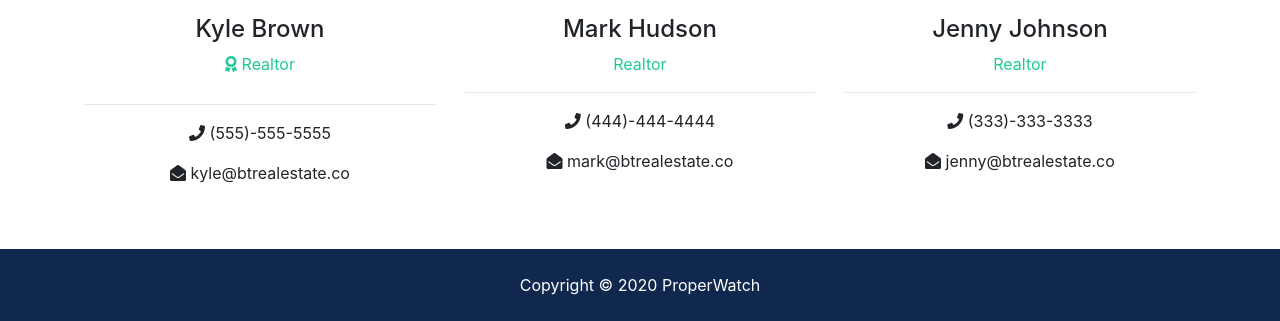
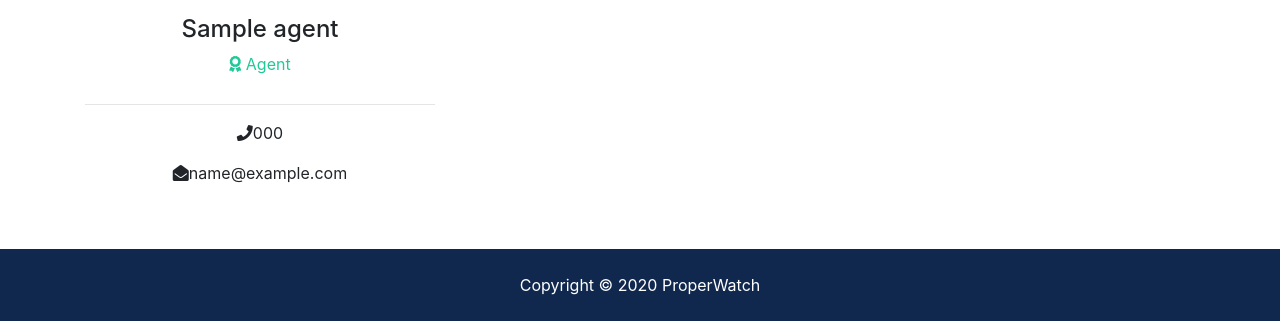
Before and after one commit to nickmwangemi/PropertyWatch, a Django app: page /about in a window 1280 px wide. Shown: the part 1717-2038 px from the top of the page. Run offline with Django 3.2, Linux system fonts and the light colour scheme; tables that the repository leaves empty hold one stand-in row (values such as "Sample post"); grey boxes marked "Sample" are stand-in pictures; some libraries are stand-ins or nearby versions.

Commit message:
Added template tags to render about page

```diff
--- a/pages/views.py
+++ b/pages/views.py
@@ -1,9 +1,26 @@
 from django.shortcuts import render,redirect
+from listings.models import Listing
+from agents.models import Agent
 
 
 # Create your views here.
 def index(request):
-    return render(request,'pages/index.html')
+    listings = Listing.objects.order_by('-list_date').filter(is_published=True)[:3]
+    context = {
+        'listings':listings,
+    }
+    return render(request,'pages/index.html',context)
 
 def about(request):
-    return render(request,'pages/about.html')
+    # Get all agents
+    agents = Agent.objects.order_by('-hire_date')
+
+    # Get MVP
+    mvp_agents = Agent.objects.all().filter(is_mvp=True)
+
+    context = {
+        'agents':agents,
+        'mvp_agents':mvp_agents,
+    }
+
+    return render(request,'pages/about.html',context)
--- a/templates/pages/about.html
+++ b/templates/pages/about.html
@@ -41,16 +41,21 @@
             commodi id libero eveniet harum perferendis laborum molestias quia.</p>
         </div>
         <div class="col-md-4">
-          <div class="card">
-            <img class="card-img-top" src="assets/img/realtors/kyle.jpg" alt="Seller of the month">
-            <div class="card-body">
-              <h5 class="card-title">Seller Of The Month</h5>
-              <h6 class="text-secondary">Kyle Brown</h6>
-              <p class="card-text">Lorem ipsum dolor sit amet consectetur adipisicing elit. Omnis nesciunt amet, illo itaque similique repellat.
-                content.
+          {% if mvp_agents %}
+            {% for agent in mvp_agents %}
+              <div class="card">
+              <img class="card-img-top" src="{{ agent.photo.url }}" alt="Seller of the month">
+              <div class="card-body">
+              <h5 class="card-title">Agent Of The Month</h5>
+              <h6 class="text-secondary">{{ agent.name }}</h6>
+              <p class="card-text">{{ agent.description }}
               </p>
             </div>
           </div>
+
+            {% endfor %}
+          {% endif %}
+
         </div>
       </div>
     </div>
@@ -69,40 +74,30 @@
     <div class="container">
       <h2 class="text-center">Our Team</h2>
       <div class="row text-center">
-        <div class="col-md-4">
-          <img src="assets/img/realtors/kyle.jpg" alt="" class="rounded-circle mb-3">
-          <h4>Kyle Brown</h4>
+      {% if agents %}
+        {% for agent in agents %}
+          <div class="col-md-4">
+          <img src="{{ agent.photo.url }}" alt="" class="rounded-circle mb-3">
+          <h4>{{ agent.name }}</h4>
           <p class="text-success">
-            <i class="fas fa-award text-success mb-3"></i> Realtor</p>
+            <i class="fas fa-award text-success mb-3"></i> Agent </p>
           <hr>
           <p>
-            <i class="fas fa-phone"></i> (555)-555-5555</p>
+            <i class="fas fa-phone"></i>{{ agent.phone }}</p>
           <p>
-            <i class="fas fa-envelope-open"></i> kyle@btrealestate.co</p>
+            <i class="fas fa-envelope-open"></i>{{ agent.email }}</p>
         </div>
 
-        <div class="col-md-4">
-          <img src="assets/img/realtors/mark.jpg" alt="" class="rounded-circle mb-3">
-          <h4>Mark Hudson</h4>
-          <p class="text-success">Realtor</p>
-          <hr>
-          <p>
-            <i class="fas fa-phone"></i> (444)-444-4444</p>
-          <p>
-            <i class="fas fa-envelope-open"></i> mark@btrealestate.co</p>
+        {% endfor %}
+
+      {% else %}
+        <div class="col-md-12">
+          <p>No Agents Available</p>
         </div>
+      {% endif %}
 
-        <div class="col-md-4">
-          <img src="assets/img/realtors/jenny.jpg" alt="" class="rounded-circle mb-3">
-          <h4>Jenny Johnson</h4>
-          <p class="text-success">Realtor</p>
-          <hr>
-          <p>
-            <i class="fas fa-phone"></i> (333)-333-3333</p>
-          <p>
-            <i class="fas fa-envelope-open"></i> jenny@btrealestate.co</p>
-        </div>
       </div>
+
     </div>
   </section>
 
```
Also changed, not shown: templates/pages/index.html (+22 -95 lines).
